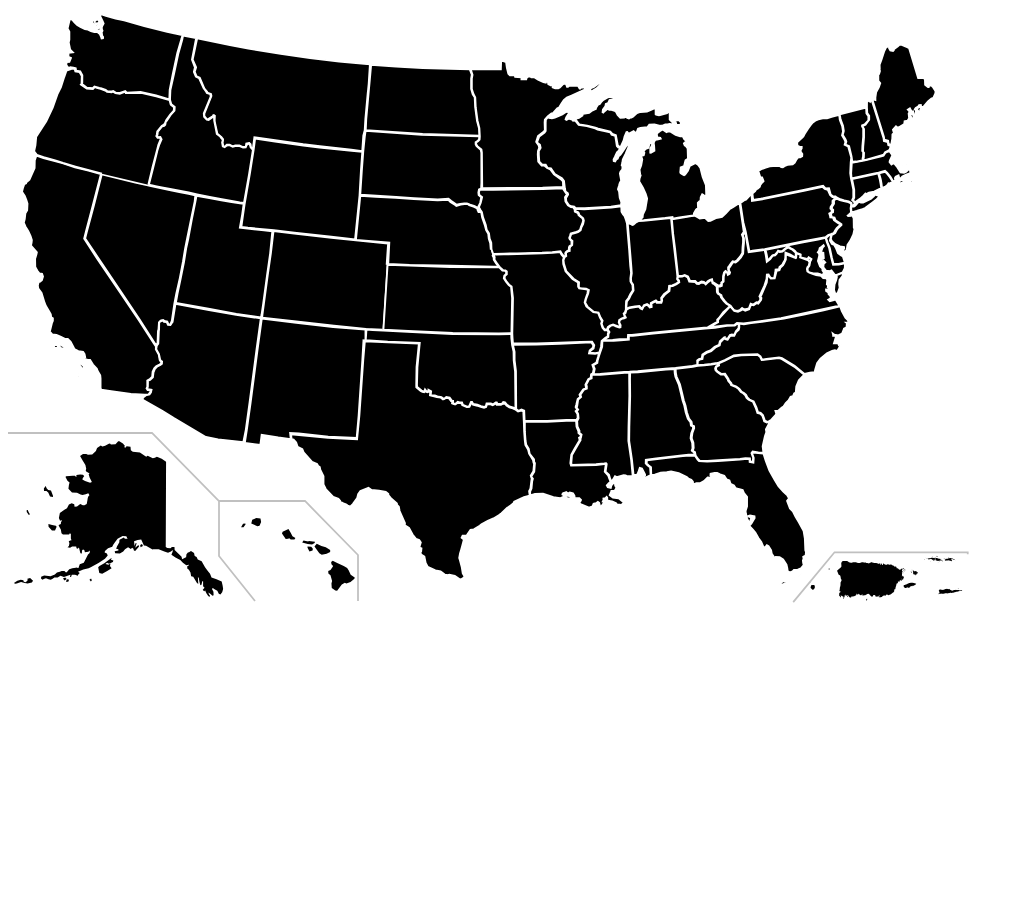
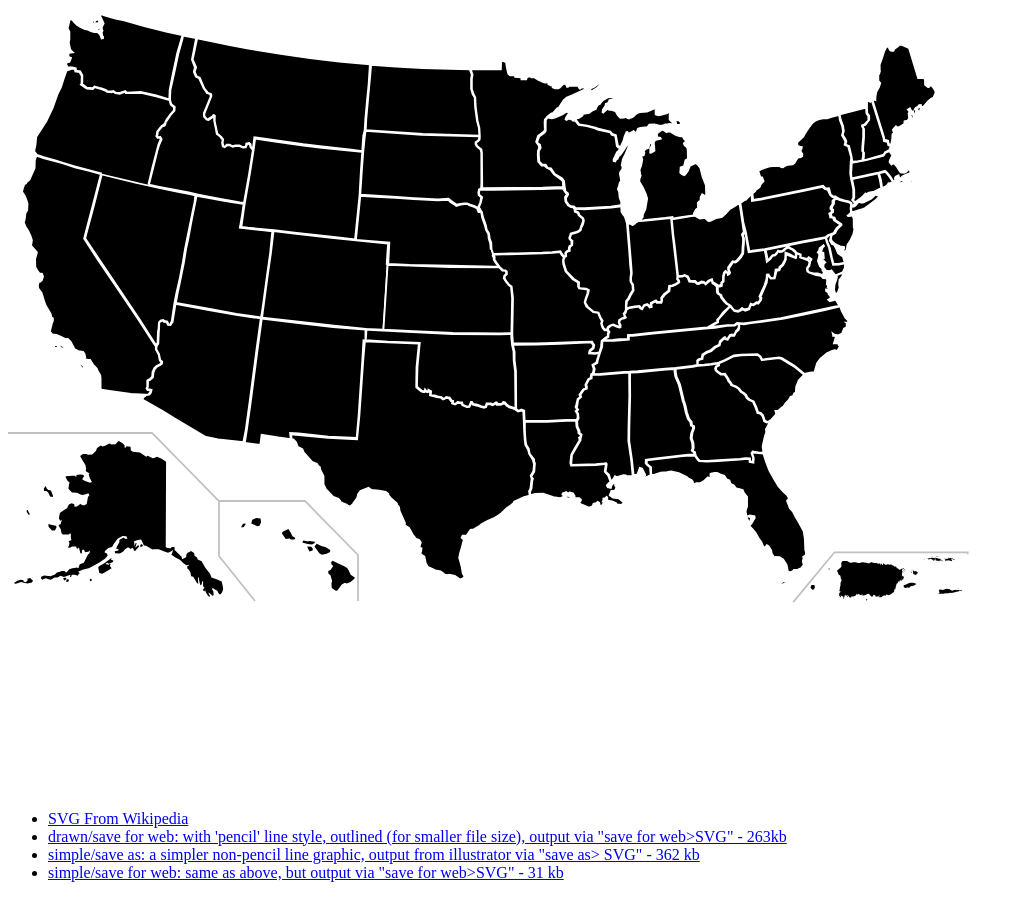
Before and after one commit to npp/svg_test, a plain HTML site: page index.html in a window 1280 px wide. Shown: the whole page, without its empty margins (0-1024 px from the left). Before the commit the page ends 802 px from the top, so only its background shows below. Drawn offline with nearby package versions, Linux system fonts and the light colour scheme.

Commit message:
Added links

```diff
--- a/index.html
+++ b/index.html
@@ -240,6 +240,12 @@
         <!-- US -->  <path d="M 211,493 V 548 L 247,593 M 0,425 H 144 L 211,493 H 297 L 350,547 V 593" id="PRVI" stroke-width="2" stroke="#a9a9a9" fill="none" style="stroke-width:1.77165354000000000;stroke-miterlimit:4;stroke-dasharray:none;stroke:#c0c0c0;stroke-opacity:1"/>
         <!-- Puerto Rico & US Virgin Islands box -->  <path style="fill:none;stroke:#c0c0c0;stroke-width:1.77165354000000000;stroke-linecap:butt;stroke-linejoin:miter;stroke-miterlimit:4;stroke-dasharray:none;stroke-opacity:1" d="M 785.20657,594.15916 C 826.08861,544.82808 826.52044,544.307 826.52044,544.307 L 959.72903,544.307 L 959.72903,546.22006" id="ALHI"/>
         <!-- Hawaii & Alaska - box --></svg>
+        <ul>
+          <li><a href="index.html">SVG From Wikipedia</a></li>
+          <li><a href="tom_test_1.html">drawn/save for web: with 'pencil' line style, outlined (for smaller file size), output via "save for web>SVG" - 263kb</a></li>
+          <li><a href="tom_test_2.html">simple/save as: a simpler non-pencil line graphic, output from illustrator via "save as> SVG" - 362 kb</a></li>
+          <li><a href="tom_test_3.html">simple/save for web: same as above, but output via "save for web>SVG" - 31 kb</a></li>
+        </ul>
         <script src="//ajax.googleapis.com/ajax/libs/jquery/1.10.2/jquery.min.js"></script>
         <script>window.jQuery || document.write('<script src="js/vendor/jquery-1.10.2.min.js"><\/script>')</script>
         <script>
```
Also changed, not shown: tom_test_1.html (+7 -0 lines), tom_test_2.html (+7 -0 lines), tom_test_3.html (+6 -0 lines), 2 other files.
